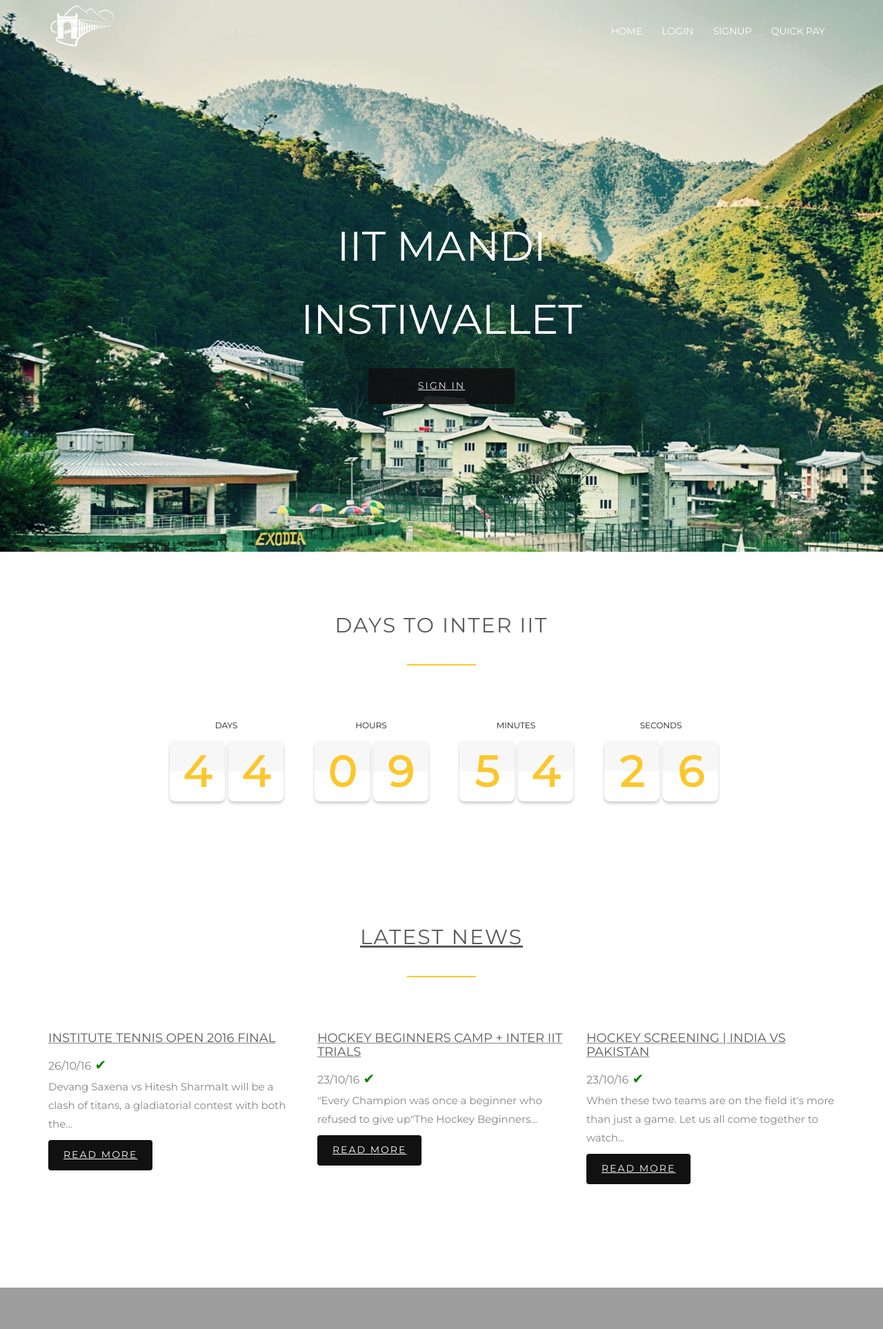
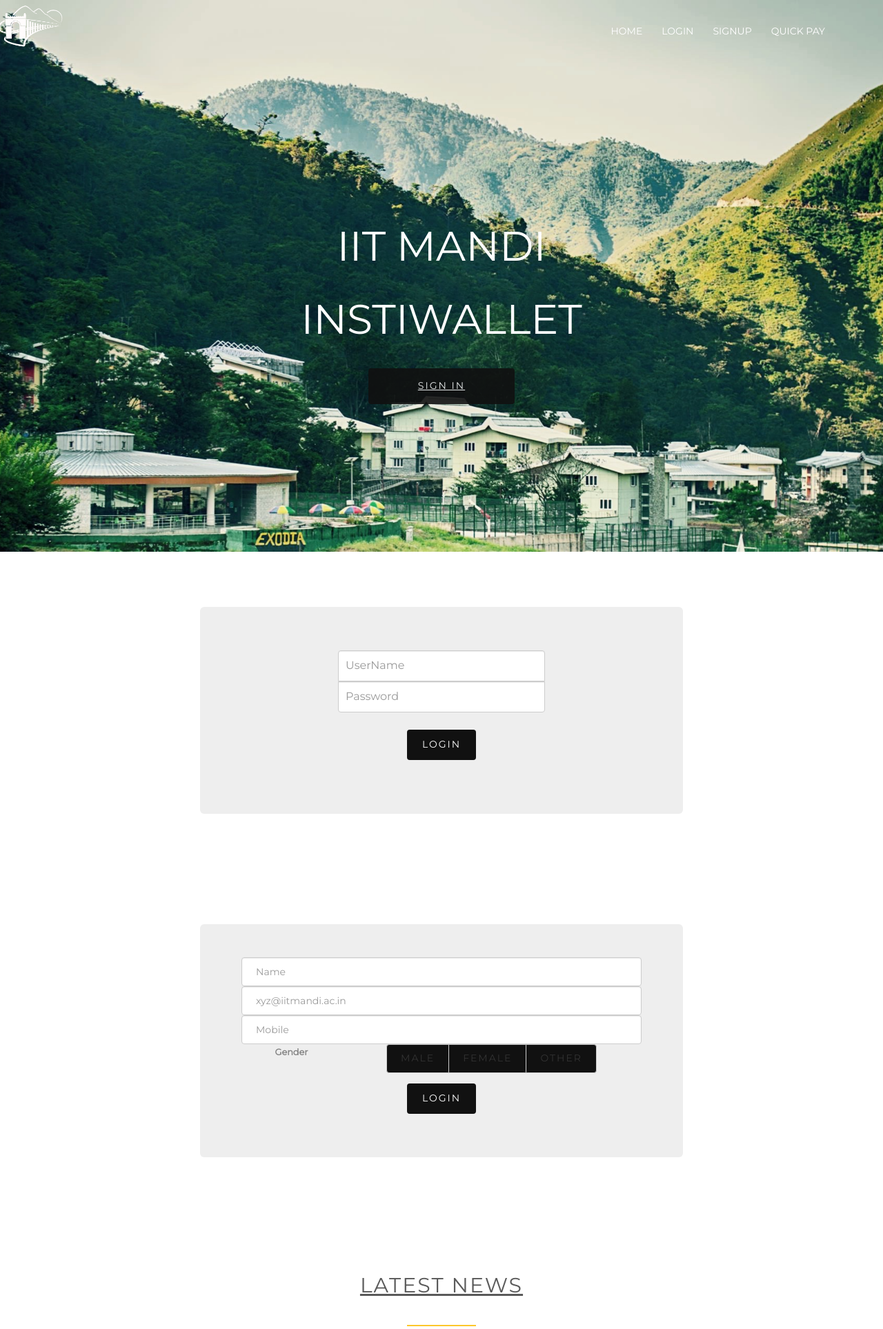
Before and after one commit to aamixsh/instiWallet, a PHP site: page / in a window 1280 px wide. Shown: the top 1927 px of the page at 69% size. Run offline with PHP 8.4, Linux system fonts and the light colour scheme; some web fonts are replaced; grey boxes are pictures that could not be loaded.

Commit message:
More work on the front page.

```diff
--- a/css/style.css
+++ b/css/style.css
@@ -24,6 +24,58 @@
 #home_text{
   color:#;
 }*/
+
+.jumbotron
+{
+  width:700px;
+  margin: 80px  auto;
+  -webkit-transition: 0.5s;
+  -o-transition: 0.5s;
+  transition: 0.5s;
+}
+
+.form-signin{
+  max-width: 330px;
+  padding: 15px;
+  margin: 0 auto;
+}
+
+.form-signin .form-control{
+  position: relative;
+  height: auto;
+  -webkit-box-sizing: border-box;
+    -moz-box-sizing: border-box;
+      box-sizing: border-box;
+  padding: 10px;
+  font-size: 16px;
+}
+
+.form-signin .form-control:focus{
+  z-index: 2;
+}
+
+.form-signin input[type="text"]{
+  margin-bottom: 0px;
+  border-bottom-right-radius: 0;
+  border-bottom-left-radius: 0;
+}
+
+.form-signin input[type="text"]{
+  margin-bottom: 0px;
+  border-bottom-right-radius: 0;
+  border-bottom-left-radius: 0;
+}
+
+.form-signin input[type="password"]{
+  margin-bottom: 10px;
+  border-top-left-radius: 0;
+  border-top-right-radius: 0;
+}
+
+#login_button
+{
+  margin-top: 15px;
+}
 
 .span{
   font-family: "Montserrat";
--- a/index.php
+++ b/index.php
@@ -55,12 +55,12 @@
 						<a href="#" class="js-fh5co-nav-toggle fh5co-nav-toggle"><i></i></a>
 						<button type="button" class="navbar-toggle" data-toggle="collapse" data-target=".navbar-collapse"><span
 						class="icon-bar"></span> <span class="icon-bar"></span> <span class="icon-bar"></span> </button>
-						<a href="index.php"><img src="images/logo_final.png" style="height:75px;width:100px;margin-left:0px;"alt="IIT Mandi Logo"></a><!-- START #fh5co-menu-wrap -->
+						<a href="index.php"><img src="images/logo_final.png" style="height:75px;width:100px;margin-left:-75px;"alt="IIT Mandi Logo"></a><!-- START #fh5co-menu-wrap -->
 						<nav id="fh5co-menu-wrap" role="navigation">
 							<ul class="sf-menu" id="fh5co-primary-menu">
 								<li><a href="#" class="fh5co-sub-ddown">HOME</a></li>
-								<li><a href="#" class="fh5co-sub-ddown">LOGIN</a></li>
-								<li><a href="#" class="fh5co-sub-ddown">SIGNUP</a></li>
+								<li><a href="#login_form" class="fh5co-sub-ddown">LOGIN</a></li>
+								<li><a href="#/templates/signup.php" class="fh5co-sub-ddown">SIGNUP</a></li>
 								<li><a href="index.php?r=archive/gallery">QUICK PAY</a></li>
 							</ul>
 						</nav>
@@ -84,120 +84,50 @@
   </div>
 
 </div>
-<div id="fh5co-blog-section">
 <div class="container">
-      <div class="row">
-        <div class="col-md-8 col-md-offset-2 text-center heading-section animate-box">
-          <h3>DAYS TO INTER IIT</h3>
+	<div class="col-md-12 text-center animate-box">
+		<div class="jumbotron" id="login_form">
+			<div class="button button-primary">
+				<form class="form-signin" action="#" method="post">
+					<div class="form-group">
+						<label for="user_name" class="sr-only">UserName</label>
+						<input type="text" name="user_name" id="login_user_name" class="form-control" placeholder="UserName" required>
+						<label for="user_pass" class="sr-only">Password</label>
+						<input type="password" name="user_pass" id="login_user_pass" class="form-control" placeholder="Password" required>
+						<center><button id="login_button" class="btn btn-primary" type="submit">Login</button></center>
 					</div>
-      </div>
-            <div class="row">
-        <div class="col-md-12 text-center animate-box" style="margin-left: 15%;">
-            <div class="countdown">
-              <div class="bloc-time days" data-init-value="44">
-                <span class="count-title">Days</span>
-
-                <div class="figure days days-1">
-                  <span class="top">4</span>
-                  <span class="top-back">
-                    <span>4</span>
-                  </span>
-                  <span class="bottom">4</span>
-                  <span class="bottom-back">
-                    <span>4</span>
-                  </span>
-                </div>
-
-                <div class="figure days days-2">
-                  <span class="top">4</span>
-                  <span class="top-back">
-                    <span>4</span>
-                  </span>
-                  <span class="bottom">4</span>
-                  <span class="bottom-back">
-                    <span>4</span>
-                  </span>
-                </div>
-              </div>
-
-              <div class="bloc-time hours" data-init-value="9">
-                <span class="count-title">Hours</span>
-
-                <div class="figure hours hours-1">
-                  <span class="top">0</span>
-                  <span class="top-back">
-                    <span>0</span>
-                  </span>
-                  <span class="bottom">0</span>
-                  <span class="bottom-back">
-                    <span>0</span>
-                  </span>
-                </div>
-
-                <div class="figure hours hours-2">
-                  <span class="top">4</span>
-                  <span class="top-back">
-                    <span>4</span>
-                  </span>
-                  <span class="bottom">4</span>
-                  <span class="bottom-back">
-                    <span>4</span>
-                  </span>
-                </div>
-              </div>
-
-              <div class="bloc-time min" data-init-value="54">
-                <span class="count-title">Minutes</span>
-
-                <div class="figure min min-1">
-                  <span class="top">5</span>
-                  <span class="top-back">
-                    <span>5</span>
-                  </span>
-                  <span class="bottom">5</span>
-                  <span class="bottom-back">
-                    <span>5</span>
-                  </span>
-                </div>
-
-                <div class="figure min min-2">
-                 <span class="top">4</span>
-                  <span class="top-back">
-                    <span>4</span>
-                  </span>
-                  <span class="bottom">4</span>
-                  <span class="bottom-back">
-                    <span>4</span>
-                  </span>
-                </div>
-              </div>
-
-              <div class="bloc-time sec" data-init-value="32">
-                <span class="count-title">Seconds</span>
-
-                  <div class="figure sec sec-1">
-                  <span class="top">3</span>
-                  <span class="top-back">
-                    <span>3</span>
-                  </span>
-                  <span class="bottom">3</span>
-                  <span class="bottom-back">
-                    <span>3</span>
-                  </span>
-                </div>
-
-                <div class="figure sec sec-2">
-                  <span class="top">4</span>
-                  <span class="top-back">
-                    <span>4</span>
-                  </span>
-                  <span class="bottom">4</span>
-                  <span class="bottom-back">
-                    <span>4</span>
-                  </span>
+				</form>
 			</div>
 		</div>
 	</div>
+	<div class="col-md-12 text-center animate-box">
+		<div class="jumbotron" id="signup_form">
+			<div class="button button-primary">
+				<form class="form-signup" action="#" method="post">
+					<div class="form-group">
+						<label for="Name" class="sr-only">Name</label>
+						<input type="text" name="Name" id="signup_name" class="form-control" placeholder="Name" required>
+						<label for="Signup_email" class="sr-only">Email</label>
+						<input type="email" name="Signup_email" id="login_user_pass" class="form-control" placeholder="xyz@iitmandi.ac.in" required>
+						<label for="Mobile" class="sr-only">Mobile</label>
+						<input type="tel" name="Mobile" id="signup_name" class="form-control" placeholder="Mobile" required>
+						<label class="col-xs-3 control-label">Gender</label>
+				        <div class="col-xs-9">
+				            <div class="btn-group" data-toggle="buttons">
+				                <label class="btn btn-default">
+				                    <input type="radio" name="gender" value="male" /> Male
+				                </label>
+				                <label class="btn btn-default">
+				                    <input type="radio" name="gender" value="female" /> Female
+				                </label>
+				                <label class="btn btn-default">
+				                    <input type="radio" name="gender" value="other" /> Other
+				                </label>
+				            </div>
+				        </div>
+						<center><button id="login_button" class="btn btn-primary" type="submit">Login</button></center>
+					</div>
+				</form>
 			</div>
 		</div>
 	</div>
@@ -322,7 +252,6 @@
         				</div>
         			</div>
         		</div>
-            <a id="back-to-top" href="#" class="btn btn-primary btn-lg back-to-top" role="button" title="Go to the top of the page" data-toggle="tooltip" data-placement="left"><span class="glyphicon glyphicon-chevron-up"></span></a>
 </body>
 <script src="js/jquery.min.js"></script>
 <script type="text/javascript" src="js/TweenMax.min.js"></script>
```
Also changed, not shown: js/bootstrap.min.js. Lines whose indentation alone changed are shown as unchanged.
